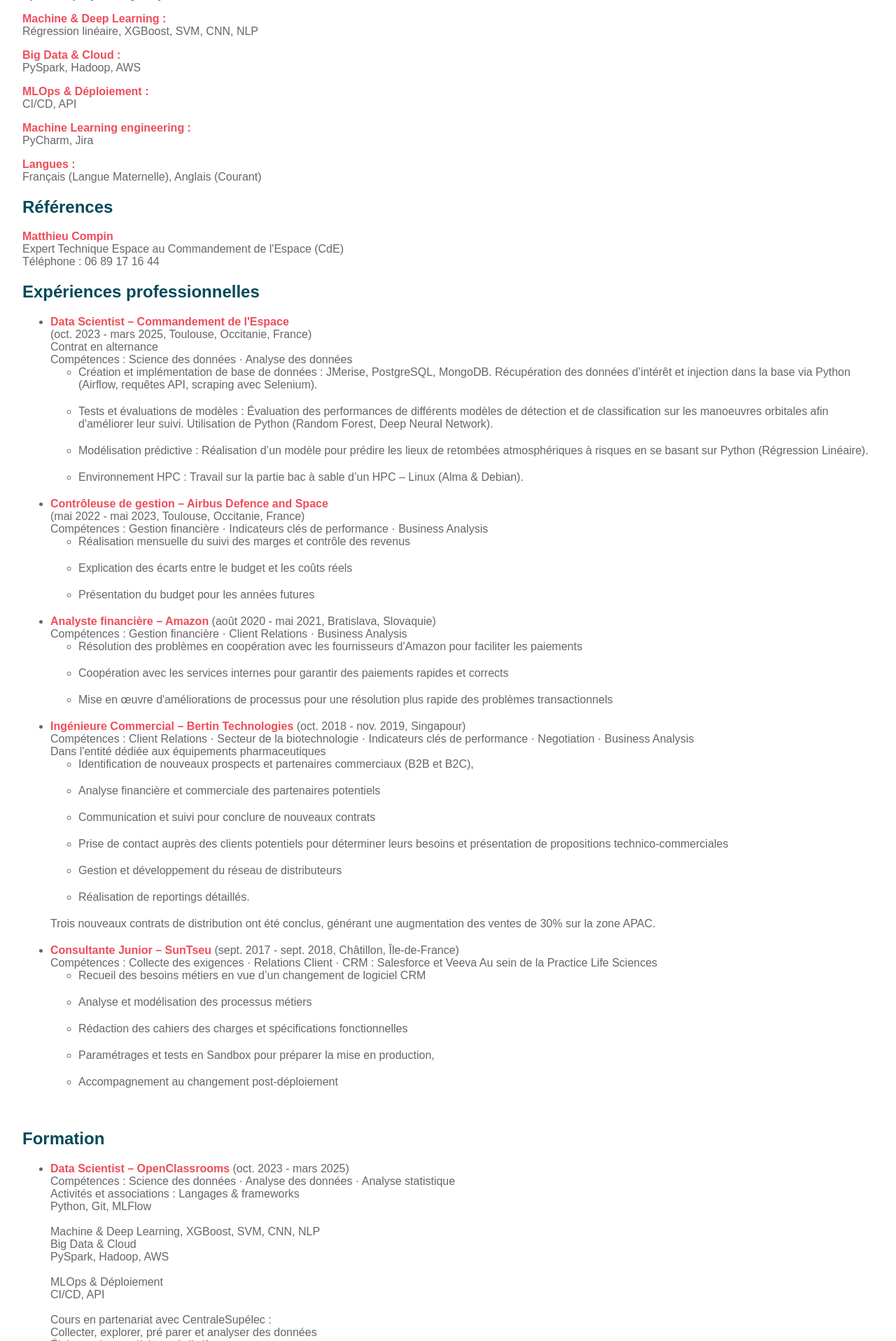
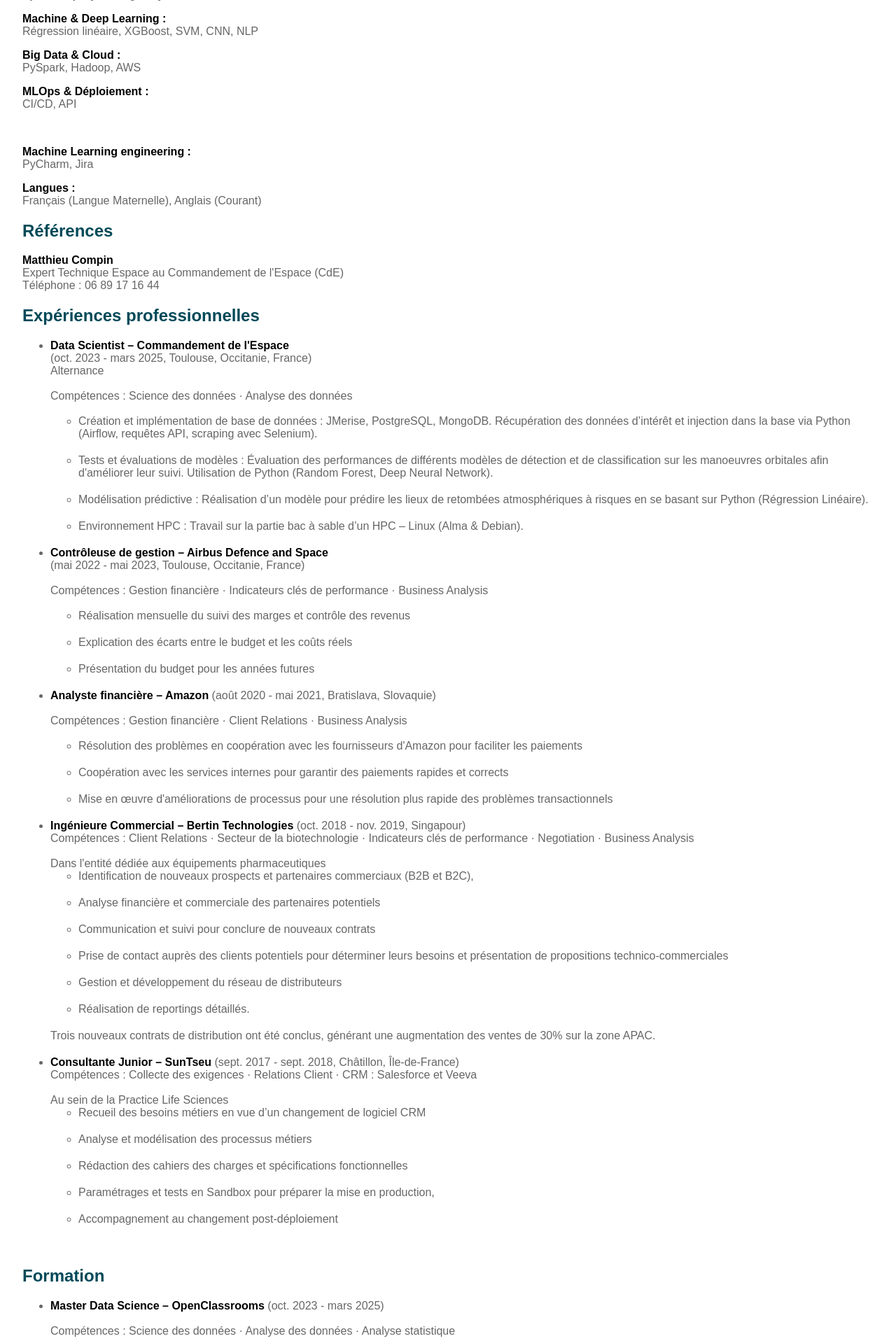
Before and after one commit to MaudGes/Maud_Gesbert-Portfolio, a Flask app: page /cv in a window 1280 px wide. Shown: the part 364-2280 px from the top of the page at 70% size. Run offline with Flask 3, Linux system fonts and the light colour scheme.

Commit message:
strong in black and cv layout modifs_2

```diff
--- a/static/css/style.css
+++ b/static/css/style.css
@@ -42,7 +42,7 @@
 }
 
 strong {
-  color: var(--color-primary);
+  color: var(--color-strong);
 }
 
 .btn {
--- a/templates/cv/cv.html
+++ b/templates/cv/cv.html
@@ -26,7 +26,7 @@
   <p><strong>Big Data &amp; Cloud :</strong><br>
   PySpark, Hadoop, AWS</p>
   <p><strong>MLOps &amp; Déploiement :</strong><br>
-  CI/CD, API</p>
+  CI/CD, API</p><br>
   <p><strong>Machine Learning engineering :</strong><br>
   PyCharm, Jira</p>
   <p><strong>Langues :</strong><br>
@@ -46,8 +46,8 @@
     <li>
       <strong>Data Scientist – Commandement de l'Espace</strong><br>
       (oct. 2023 - mars 2025, Toulouse, Occitanie, France)<br>
-      Contrat en alternance<br>
-      Compétences : Science des données · Analyse des données
+      Alternance<br><br>
+      Compétences : Science des données · Analyse des données<br><br>
       <ul>
         <li>
           Création et implémentation de base de données : JMerise, PostgreSQL, MongoDB. Récupération des données d’intérêt et injection dans la base via Python (Airflow, requêtes API, scraping avec Selenium).
@@ -65,8 +65,8 @@
     </li>
     <li>
       <strong>Contrôleuse de gestion – Airbus Defence and Space</strong><br>
-      (mai 2022 - mai 2023, Toulouse, Occitanie, France)<br>
-      Compétences : Gestion financière · Indicateurs clés de performance · Business Analysis
+      (mai 2022 - mai 2023, Toulouse, Occitanie, France)<br><br>
+      Compétences : Gestion financière · Indicateurs clés de performance · Business Analysis<br><br>
       <ul>
         <li>
           Réalisation mensuelle du suivi des marges et contrôle des revenus
@@ -80,8 +80,8 @@
       </ul>
     </li>
     <li>
-      <strong>Analyste financière – Amazon</strong> (août 2020 - mai 2021, Bratislava, Slovaquie)<br>
-      Compétences : Gestion financière · Client Relations · Business Analysis <br>
+      <strong>Analyste financière – Amazon</strong> (août 2020 - mai 2021, Bratislava, Slovaquie)<br><br>
+      Compétences : Gestion financière · Client Relations · Business Analysis <br><br>
       <ul>
         <li>
           Résolution des problèmes en coopération avec les fournisseurs d'Amazon pour faciliter les paiements
@@ -96,7 +96,7 @@
     </li>
     <li>
       <strong>Ingénieure Commercial – Bertin Technologies</strong> (oct. 2018 - nov. 2019, Singapour)<br>
-      Compétences : Client Relations · Secteur de la biotechnologie · Indicateurs clés de performance · Negotiation · Business Analysis<br>
+      Compétences : Client Relations · Secteur de la biotechnologie · Indicateurs clés de performance · Negotiation · Business Analysis<br><br>
       Dans l'entité dédiée aux équipements pharmaceutiques
       <ul>
         <li>
@@ -123,7 +123,7 @@
     </li>
     <li>
       <strong>Consultante Junior – SunTseu</strong> (sept. 2017 - sept. 2018, Châtillon, Île-de-France)<br>
-      Compétences : Collecte des exigences · Relations Client  · CRM : Salesforce et Veeva
+      Compétences : Collecte des exigences · Relations Client  · CRM : Salesforce et Veeva<br> <br>
       Au sein de la Practice Life Sciences
       <ul>
         <li>
@@ -152,8 +152,8 @@
   <h2>Formation</h2>
   <ul>
     <li>
-      <strong>Data Scientist – OpenClassrooms</strong> (oct. 2023 - mars 2025)<br>
-      Compétences : Science des données · Analyse des données · Analyse statistique<br>
+      <strong>Master Data Science – OpenClassrooms</strong> (oct. 2023 - mars 2025)<br><br>
+      Compétences : Science des données · Analyse des données · Analyse statistique<br><br>
 
       Activités et associations : Langages &amp; frameworks<br>
       Python, Git, MLFlow<br><br>
@@ -163,8 +163,8 @@
       MLOps &amp; Déploiement<br>
       CI/CD, API<br><br>
       Cours en partenariat avec CentraleSupélec :<br>
-      Collecter, explorer, pré parer et analyser des données<br>
-      Élaborer des modè les pré dictifs<br>
+      Collecter, explorer, préparer et analyser des données<br>
+      Élaborer des modè les prédictifs<br>
       Déployer des modè les de données<br>
       Communiquer les résultats grâce à des visualisations<br>
       Participer à l'organisation et au pilotage d'un projet data science &amp; IA<br><br>
@@ -181,8 +181,8 @@
       Cadrage d’un projet IA
     </li>
     <li>
-      <strong>Data Analyst, Analyse de données – DataBird</strong> (févr. 2023 - mai 2023)<br>
-      Compétences : GitHub, Rapports et analyses, Statistiques, ETL, Bases de données, Python, SQL, Tableau, Visualisation de données
+      <strong>Bootcamp Analyse de données – DataBird</strong> (févr. 2023 - mai 2023)<br><br>
+      Compétences : GitHub, Rapports et analyses, Statistiques, ETL, Bases de données, Python, SQL, Tableau, Visualisation de données<br><br>
       Activités et associations :<br>
       Mise en place d'un projet d'analyse de données en collaboration avec une entreprise pour fournir une analyse approfondie des ventes <br>
       Cours avancés sur l'extraction et la manipulation de données avec SQL<br>
@@ -190,7 +190,8 @@
       Visualisation avec Tableau
     </li>
     <li>
-      <strong>Dual MSc&amp;MA : Finance and Investments – London School of Business and Finance (LSBF)</strong> (oct. 2019 - mars 2022)<br>
+      <strong>Dual MSc&amp;MA : Finance and Investments – London School of Business and Finance (LSBF)</strong> (oct. 2019 - mars 2022)<br><br>
+      Compétences : Analyse financière · Indicateurs clés de performances <br><br>
       Cours :<br>
       Analyse commerciale et financière<br>
       Finance d'entreprise avancée
@@ -198,9 +199,9 @@
       Fusion, acquisition et capital privé
     </li>
     <li>
-      <strong>Master of Business Administration - MBA, Management des biotechnologies – Ionis-STM, école de double compétence</strong> (2015 - 2017)<br>
-      Compétences : Statistiques · Secteur de la biotechnologie · Indicateurs clés de performance · Biostatistiques <br>
-      Cours : <br>
+      <strong>Master of Business Administration - MBA, Management des biotechnologies – Ionis-STM, école de double compétence</strong> (2015 - 2017)<br><br>
+      Compétences : Statistiques · Secteur de la biotechnologie · Indicateurs clés de performances · Biostatistiques <br><br>
+      Cours :<br>
       Business Administration<br>
       Biostatistiques<br>
       Conduite du changement<br>
@@ -210,8 +211,8 @@
       Immunotechnologies
     </li>
     <li>
-      <strong>Licence de biologie humaine et biotechnologies, Biologie – Aix-Marseille Université</strong> (sept. 2012 - mai 2015)<br>
-      Compétences : Secteur de la biotechnologie · Biostatistiques<br>
+      <strong>Licence de biologie humaine et biotechnologies, Biologie – Aix-Marseille Université</strong> (sept. 2012 - mai 2015)<br><br>
+      Compétences : Secteur de la biotechnologie · Biostatistiques<br><br>
       Étude des méthodes de genèse de nouvelles lignées cellulaires et des manipulations génétiques.<br>
     </li>
   </ul>
```
